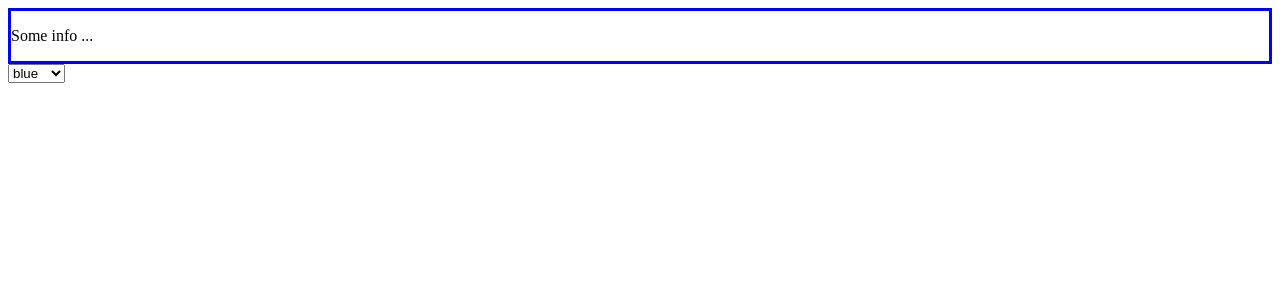
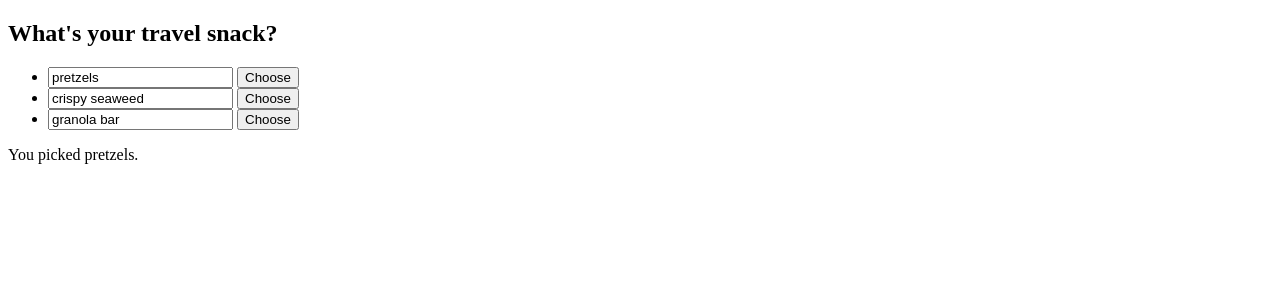
Before and after one commit to Yurimcalex/react-sandbox, a React (Vite) app: page / in a window 1280 px wide. Shown: the top 300 px of the page. Built offline with nearby package versions, Linux system fonts and the light colour scheme.

Commit message:
Create TravelSnackSurvey component

```diff
--- a/src/ms/MS.jsx
+++ b/src/ms/MS.jsx
@@ -2,11 +2,12 @@
 import FeedbackForm from './FeedbackForm.jsx';
 import PlayerForm from './PlayerForm.jsx';
 import InfoPanel from './InfoPanel.jsx';
+import TravelSnackSurvey from './TravelSnackSurvey.jsx';
 
 export default function MS() {
 	return (
 		<div>
-			<InfoPanel />
+			<TravelSnackSurvey />
 		</div>
 	);
 }
--- /dev/null
+++ b/src/ms/TravelSnackSurvey.jsx
@@ -0,0 +1,50 @@
+import { useState } from 'react';
+
+const initialItems = [
+  { title: 'pretzels', id: 0 },
+  { title: 'crispy seaweed', id: 1 },
+  { title: 'granola bar', id: 2 },
+];
+
+export default function TravelSnackSurvey() {
+  const [items, setItems] = useState(initialItems);
+  const [selectedItemId, setSelectedItemId] = useState(initialItems[0].id);
+
+  function handleItemChange(id, e) {
+    setItems(items.map(item => {
+      if (item.id === id) {
+        return {
+          ...item,
+          title: e.target.value,
+        };
+      } else {
+        return item;
+      }
+    }));
+  }
+
+  const selectedItem = items.filter(item => item.id === selectedItemId)[0];
+
+  return (
+    <>
+      <h2>What's your travel snack?</h2>
+      <ul>
+        {items.map((item, index) => (
+          <li key={item.id}>
+            <input
+              value={item.title}
+              onChange={e => {
+                handleItemChange(item.id, e)
+              }}
+            />
+            {' '}
+            <button onClick={() => {
+              setSelectedItemId(item.id);
+            }}>Choose</button>
+          </li>
+        ))}
+      </ul>
+      <p>You picked {selectedItem.title}.</p>
+    </>
+  );
+}
```
